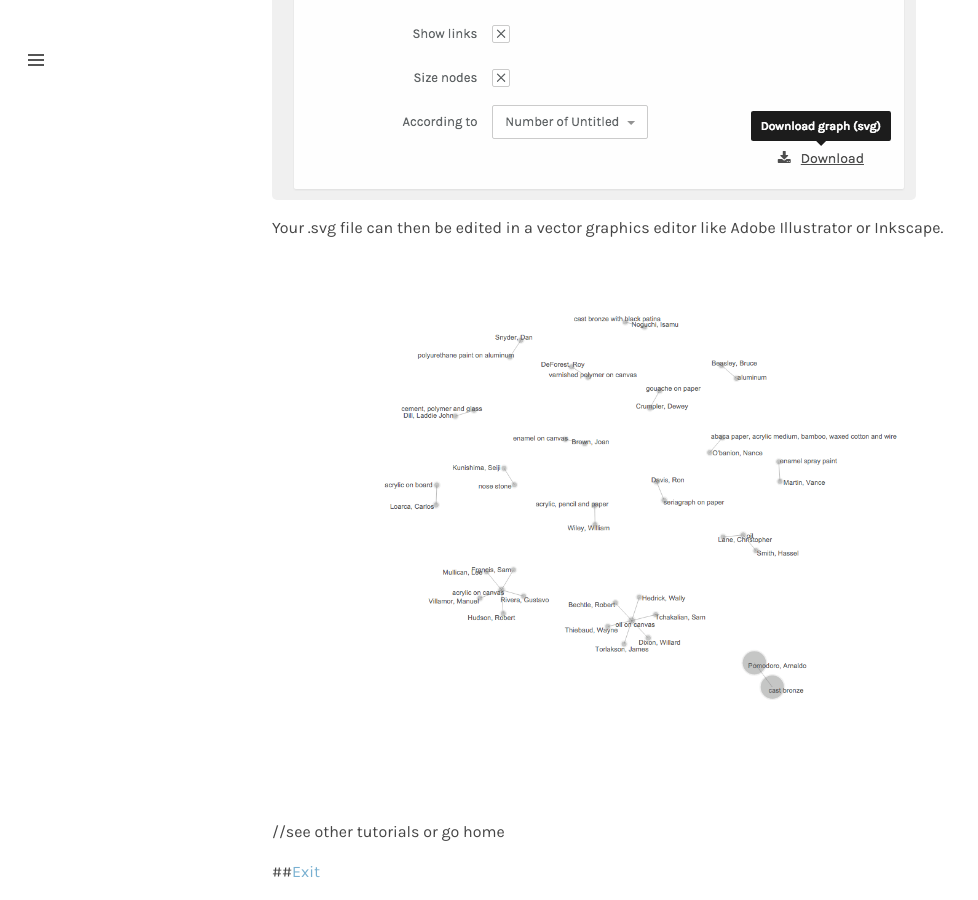
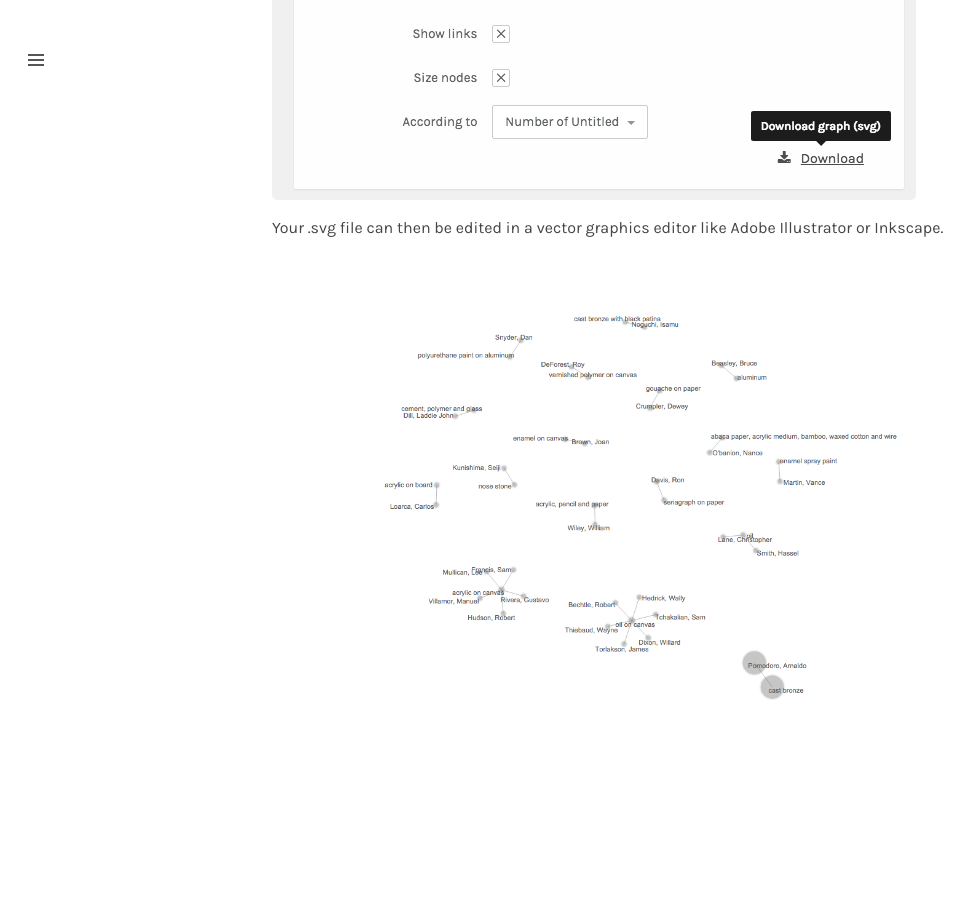
Before and after one commit to humanitiesplusdesign/palladio, a Jekyll site: the page built from _tutorials/graph.md, in a window 1280 px wide and 900 px high, scrolled down 4370 px. Shown: the whole window, without its empty margins (0-978 px from the left). Built offline with Jekyll 4.4.1, drawn with Linux system fonts in a browser that asks for light colours; after the commit the page ends 5190 px from its top, so only the background shows below that.

Commit message:
Took out the other tutorials or go home
Might be worth adding this everywhere, but for now it’s just
inconsistent.

```diff
--- a/_tutorials/graph.md
+++ b/_tutorials/graph.md
@@ -85,10 +85,3 @@ To save your graph, download it as a .svg file.
 Your .svg file can then be edited in a vector graphics editor like Adobe Illustrator or Inkscape.
 
 ![downloaded.png]({{ site.baseurl }}/assets/resources/14FA2FEC1C20F7E68E0CB3E6E96DFB38.png)
-
-
-
-
-//see other tutorials or go home
-
-##[Exit]({{site.baseurl}}/)
```
